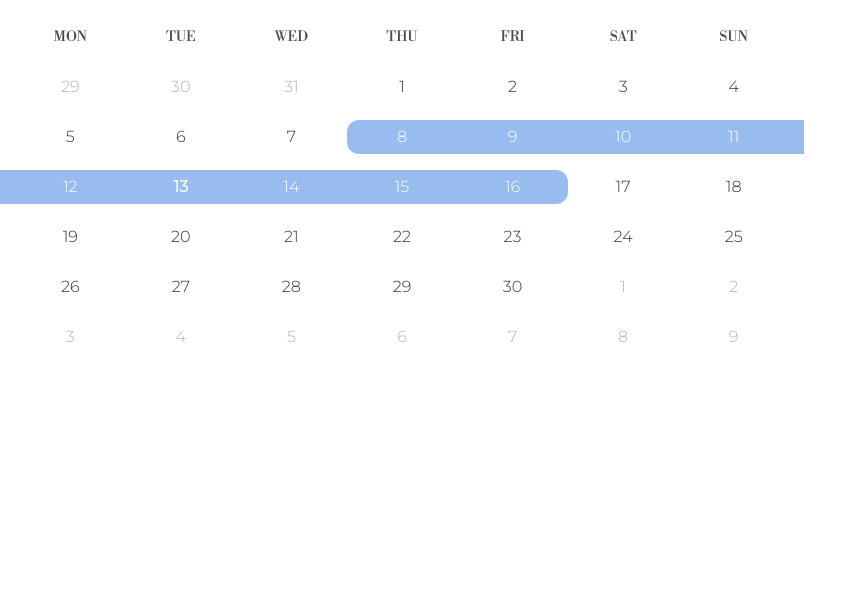
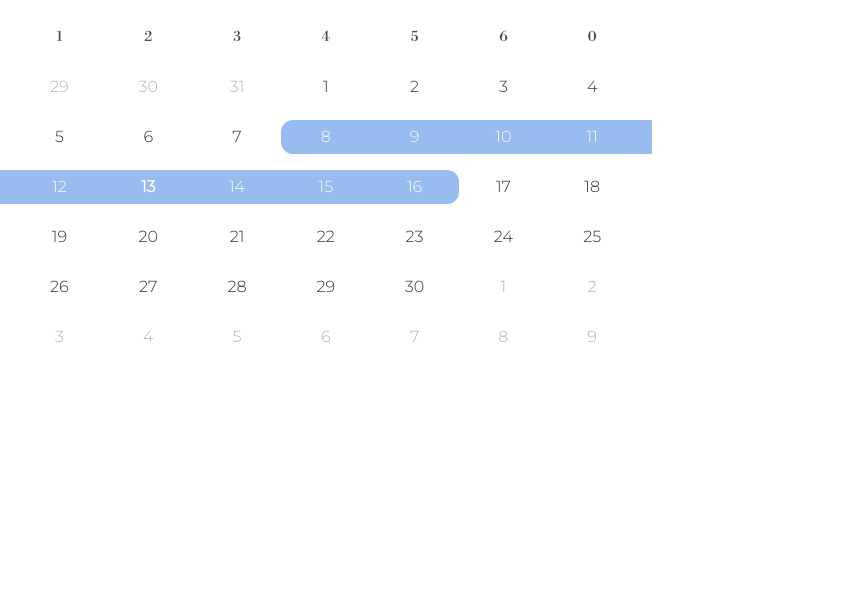
Before and after one commit to kyrk083/NotionCalander, a plain HTML site: page index.html in a window 1280 px wide. Shown: the part 211-800 px from the top of the page, without its empty margins (0-867 px from the left). Drawn offline with nearby package versions, Linux system fonts and the light colour scheme.

Commit message:
Update index.html

```diff
--- a/index.html
+++ b/index.html
@@ -231,7 +231,7 @@
             let labels = [];
 
             for (let i = 1; i <= 7; i++) {
-                labels.push( /*#__PURE__*/React.createElement("span", { className: "label" }, moment().day(i).format('ddd')));
+                labels.push( /*#__PURE__*/React.createElement("span", { className: "label" }, moment().day(i).format('d')));
             }
 
             for (let i = firstDayDate.day(); i > 1; i--) {
```
